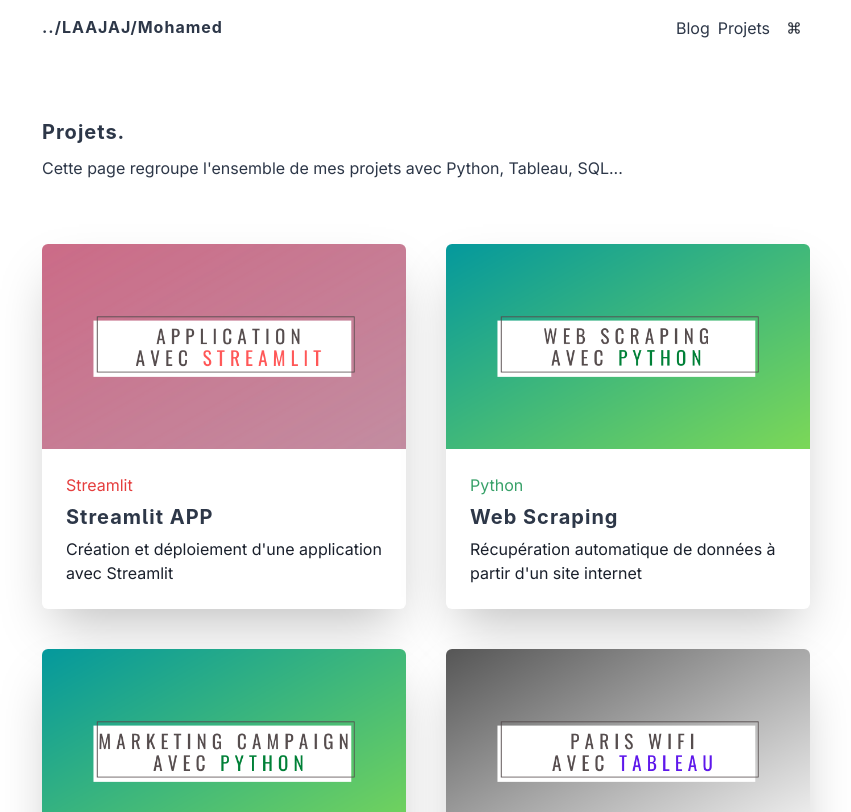
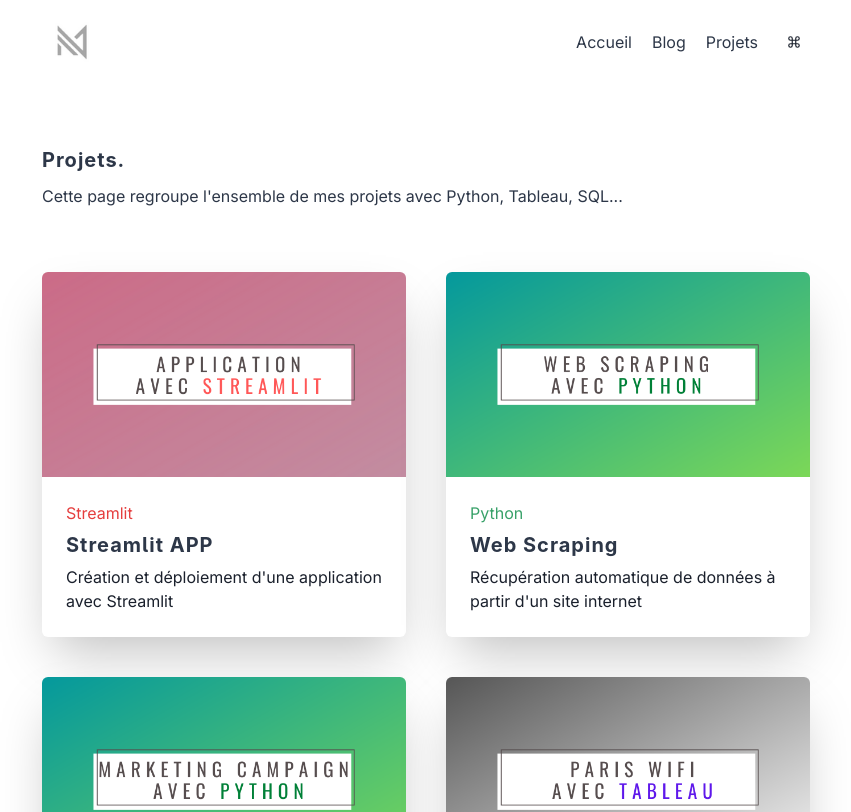
Before and after one commit to mlaajaj/mlaajaj.github.io, a Next.js app: page /projets in a window 1280 px wide. Shown: the top 812 px of the page, without its empty margins (214-1065 px from the left). Built offline with nearby package versions, Linux system fonts and the light colour scheme.

Commit message:
Update header.tsx

```diff
--- a/src/components/layout/header.tsx
+++ b/src/components/layout/header.tsx
@@ -8,6 +8,7 @@
   Container,
   LinkOverlay,
   useColorMode,
+  Image
 } from '@chakra-ui/react';
 import NextLink from 'next/link';
 import { useContext, useEffect, useState } from 'react';
@@ -55,25 +56,32 @@
       >
         <NextLink href="/" passHref>
           <Link>
-            <Heading size="sm">../LAAJAJ/Mohamed</Heading>
+          <Image src='/assets/images/mlaajaj.png' alt='Logo'   boxSize='60px' />
           </Link>
         </NextLink>
 
-        <HStack alignItems="center" spacing={{ base: 0, md: 2 }}>
+        <HStack alignItems="center" spacing={{ base: 5, md: 5 }}>
+
+          <NextLink href="/" passHref>
+                <Link>
+                  <Text>Accueil</Text>
+                </Link>
+              </NextLink>
+
             <NextLink href="/blog" passHref>
               <Link>
                 <Text>Blog</Text>
               </Link>
             </NextLink>
 
-            <NextLink href="../projets" passHref>
+            <NextLink href="/projets" passHref>
               <Link>
                 <Text>Projets</Text>
               </Link>
             </NextLink>
 
 
-          <Tooltip label={`Command Palette (${shortcut})`}>
+          <Tooltip label={`Menu (${shortcut})`}>
             <IconButton
               aria-label="toggle theme"
               icon={<FiCommand />}
```
